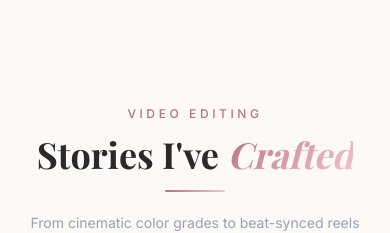
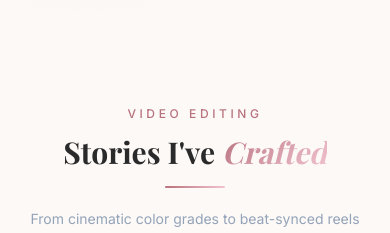
Before and after one commit to MoaazGhamry/rodina-portfolio, a Next.js app: page / in a window 390 px wide. Shown: the part 2420-2653 px from the top of the page. Built offline with nearby package versions, Linux system fonts and the light colour scheme; no server answers; the database is empty.

Commit message:
fix: improve mobile view for videos and moments

```diff
--- a/components/Moments.tsx
+++ b/components/Moments.tsx
@@ -62,8 +62,8 @@ function MomentCard({ moment, index, onOpen, isGlobalPaused }: { moment: Moment;
       </div>
 
       {/* Caption Area */}
-      <div className="absolute bottom-0 left-0 right-0 p-6 translate-y-4 group-hover:translate-y-0 opacity-0 group-hover:opacity-100 transition-all duration-500">
-        <h4 className="font-serif-custom text-xl font-bold text-white mb-1">
+      <div className="absolute bottom-0 left-0 right-0 p-4 md:p-6 md:translate-y-4 md:group-hover:translate-y-0 opacity-100 md:opacity-0 md:group-hover:opacity-100 transition-all duration-500 bg-gradient-to-t from-charcoal/80 to-transparent md:from-transparent">
+        <h4 className="font-serif-custom text-base md:text-xl font-bold text-white mb-0.5 md:mb-1">
           {moment.title}
         </h4>
         {moment.description && (
@@ -123,7 +123,7 @@ export default function Moments() {
         </div>
 
         {/* Masonry-style Grid */}
-        <div className="grid grid-cols-1 sm:grid-cols-2 lg:grid-cols-3 xl:grid-cols-4 gap-6 md:gap-8">
+        <div className="grid grid-cols-2 sm:grid-cols-2 lg:grid-cols-3 xl:grid-cols-4 gap-3 md:gap-8">
           {loading ? (
             Array.from({ length: 4 }).map((_, i) => (
               <div key={i} className="aspect-[9/16] rounded-[2rem] bg-blush/10 animate-pulse" />
--- a/components/VideoPortfolio.tsx
+++ b/components/VideoPortfolio.tsx
@@ -103,9 +103,8 @@ export default function VideoPortfolio() {
           <p className="text-xs tracking-[0.3em] uppercase text-rose-gold font-medium mb-3">
             Video Editing
           </p>
-          <h2 className="font-serif-custom text-4xl md:text-5xl font-bold text-charcoal mb-4">
-            Stories I&apos;ve{" "}
-            <span className="text-gradient-rose italic">Crafted</span>
+          <h2 className="font-serif-custom text-3xl md:text-5xl font-bold text-charcoal mb-4">
+            Stories I&apos;ve <span className="text-gradient-rose italic">Crafted</span>
           </h2>
           <div className="section-divider mx-auto mb-5" />
           <p className="text-sm text-muted max-lg mx-auto leading-relaxed">
@@ -134,7 +133,7 @@ export default function VideoPortfolio() {
               </div>
             ) : (
               videos.map((v, i) => (
-                <div key={v.id} className="flex-none w-[280px] sm:w-[320px] snap-center">
+                <div key={v.id} className="flex-none w-[240px] sm:w-[320px] snap-center">
                   <VideoCard v={v} index={i} onOpen={setSelected} isGlobalPaused={!!selected} />
                 </div>
               ))
```
